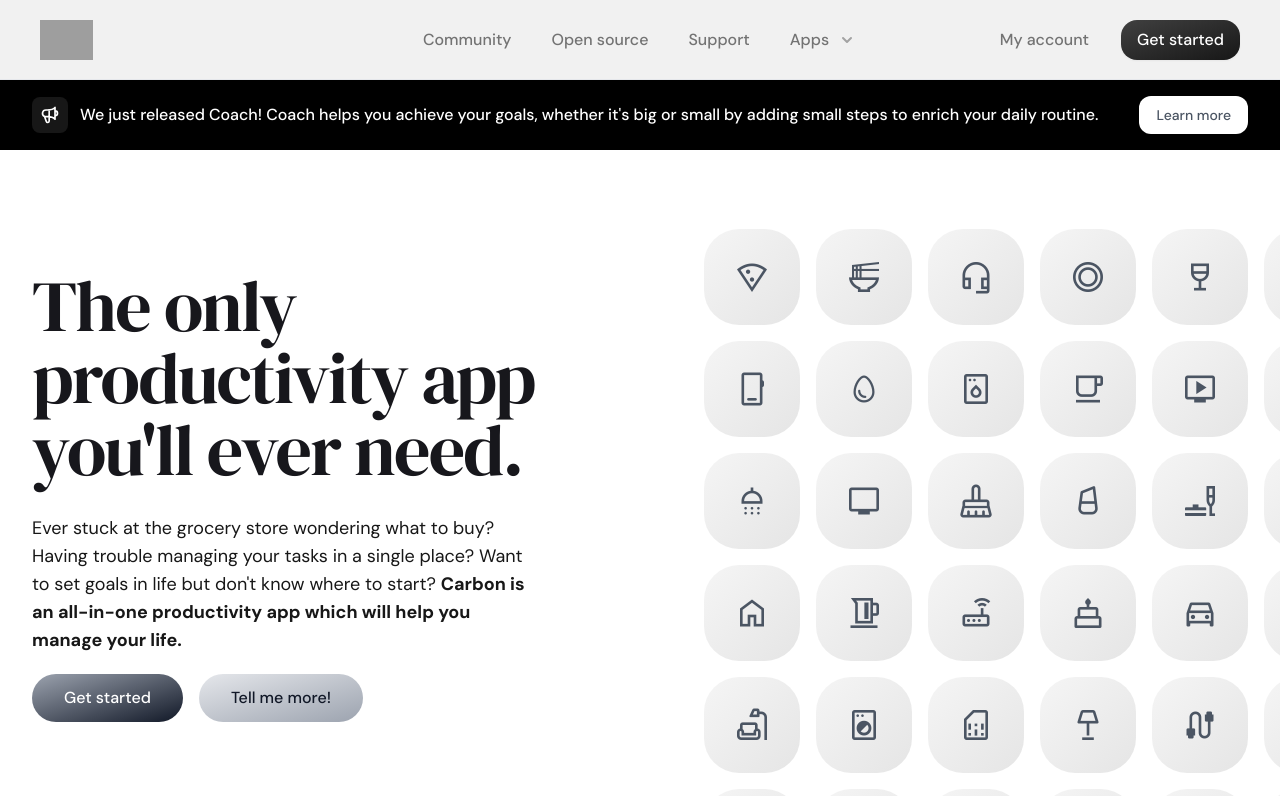
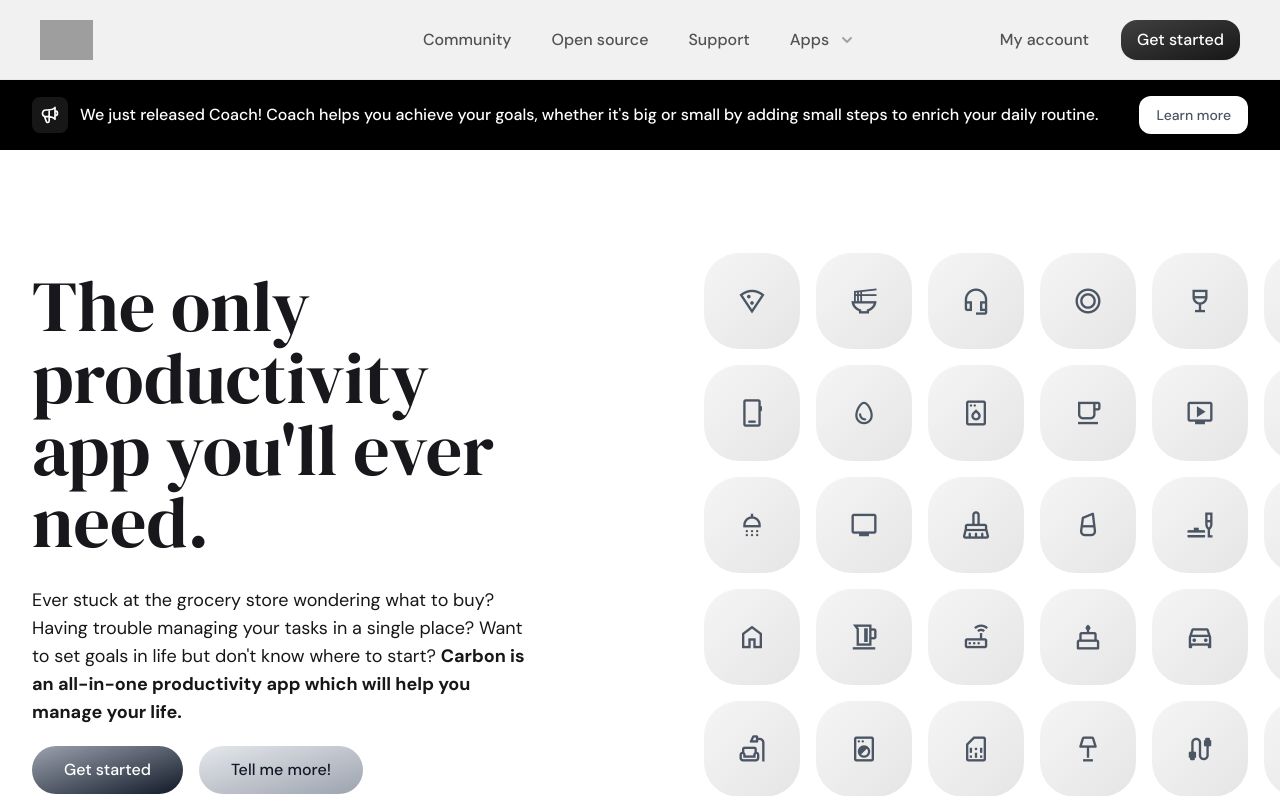
Before and after one commit to Dysperse/Homepage, a Next.js app: page / in a window 1280 px wide. Shown: the top 796 px of the page. Built offline with nearby package versions, Linux system fonts and the light colour scheme; grey boxes are pictures that could not be loaded.

Commit message:
update Header.tsx, IconItem.tsx, Navbar.tsx and globals.css

```diff
--- a/components/Header.tsx
+++ b/components/Header.tsx
@@ -81,7 +81,7 @@ export function Header() {
         <div className="relative max-w-7xl mx-auto px-6 lg:px-8 sm:static">
           <div className="sm:max-w-lg">
             <h1
-              className="mt-[100px] md:mt-[120px] font text-transparent text-6xl mb-2 tracking-tight sm:tracking-tight sm:text-7xl dm-serif"
+              className="mt-[100px] md:mt-[120px] font text-transparent text-6xl mb-2 sm:text-7xl dm-serif"
               style={{
                 color: "hsl(240,11%,10%)",
               }}
@@ -113,7 +113,7 @@ export function Header() {
             </a>
           </div>
           <div>
-            <div className="mt-[50px] -ml-[170px] md:-ml-0">
+            <div className="mt-[50px] sm:mt-[25px] -ml-[170px] md:-ml-0">
               {/* Decorative image grid */}
               <div
                 aria-hidden="true"
--- a/components/IconItem.tsx
+++ b/components/IconItem.tsx
@@ -3,7 +3,12 @@ import React from "react";
 export function IconItem({ icon, inline }: { icon: string; inline?: boolean }) {
   return (
     <div className="icon-item">
-      <span className="material-symbols-outlined text-gray-600 select-none text-4xl">
+      <span
+        className="material-symbols-outlined text-gray-600 select-none"
+        style={{
+          fontSize: "30px",
+        }}
+      >
         {icon}
       </span>
     </div>
--- a/components/Navbar.tsx
+++ b/components/Navbar.tsx
@@ -99,7 +99,7 @@ export default function Example() {
             target="_blank"
             href="https://discord.gg/9EJSxkJhnQ"
           >
-            <a className="text-base hidden sm:inline-flex font-medium text-neutral-500 hover:text-neutral-900">
+            <a className="text-base hidden sm:inline-flex font-medium text-neutral-600 hover:text-neutral-900 focus:ring-2 ring-black">
               Community
             </a>
           </Link>
@@ -108,12 +108,12 @@ export default function Example() {
             target="_blank"
             href="http://github.com/Smartlist-App"
           >
-            <a className="text-base hidden sm:inline-flex font-medium text-neutral-500 hover:text-neutral-900">
+            <a className="text-base hidden sm:inline-flex font-medium text-neutral-600 hover:text-neutral-900 focus:ring-2 ring-black">
               Open source
             </a>
           </Link>
           <Link href="/support">
-            <a className="hidden sm:inline-flex text-base font-medium text-neutral-500 hover:text-neutral-900">
+            <a className="hidden sm:inline-flex text-base font-medium text-neutral-600 hover:text-neutral-900 focus:ring-2 ring-black">
               Support
             </a>
           </Link>
@@ -122,8 +122,8 @@ export default function Example() {
               <>
                 <Popover.Button
                   className={classNames(
-                    open ? "text-neutral-900" : "text-neutral-500",
-                    "group bg-transparent rounded-md inline-flex items-center text-base font-medium hover:text-neutral-900 focus:outline-none"
+                    open ? "text-neutral-900" : "text-neutral-600",
+                    "group bg-transparent focus:ring-2 ring-black inline-flex items-center text-base font-medium hover:text-neutral-900 focus:outline-none"
                   )}
                 >
                   <span>Apps</span>
@@ -162,7 +162,7 @@ export default function Example() {
                               <p className="text-base font-medium text-neutral-900">
                                 {item.name}
                               </p>
-                              <p className="mt-1 text-sm text-neutral-500">
+                              <p className="mt-1 text-sm text-neutral-600">
                                 {item.description}
                               </p>
                             </div>
@@ -190,7 +190,7 @@ export default function Example() {
             target="_blank"
             rel="noreferrer"
             href="https://my.smartlist.tech"
-            className="hidden md:inline-flex whitespace-nowrap hover:underline focus:ring-2 ring-black text-base font-medium text-neutral-500 hover:text-neutral-900"
+            className="hidden md:inline-flex whitespace-nowrap hover:underline focus:ring-2 ring-black text-base font-medium text-neutral-600 hover:text-neutral-900"
           >
             My account
           </a>
```
